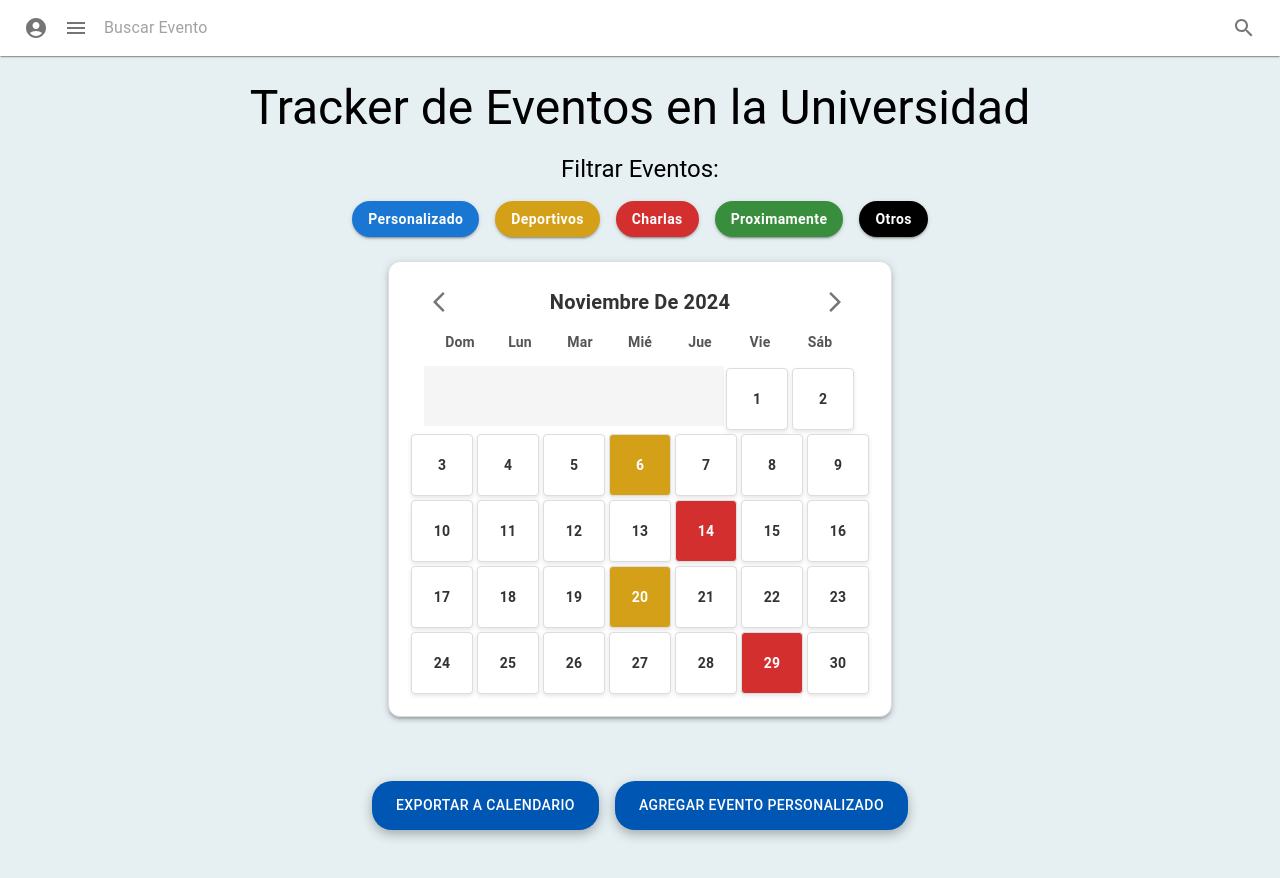
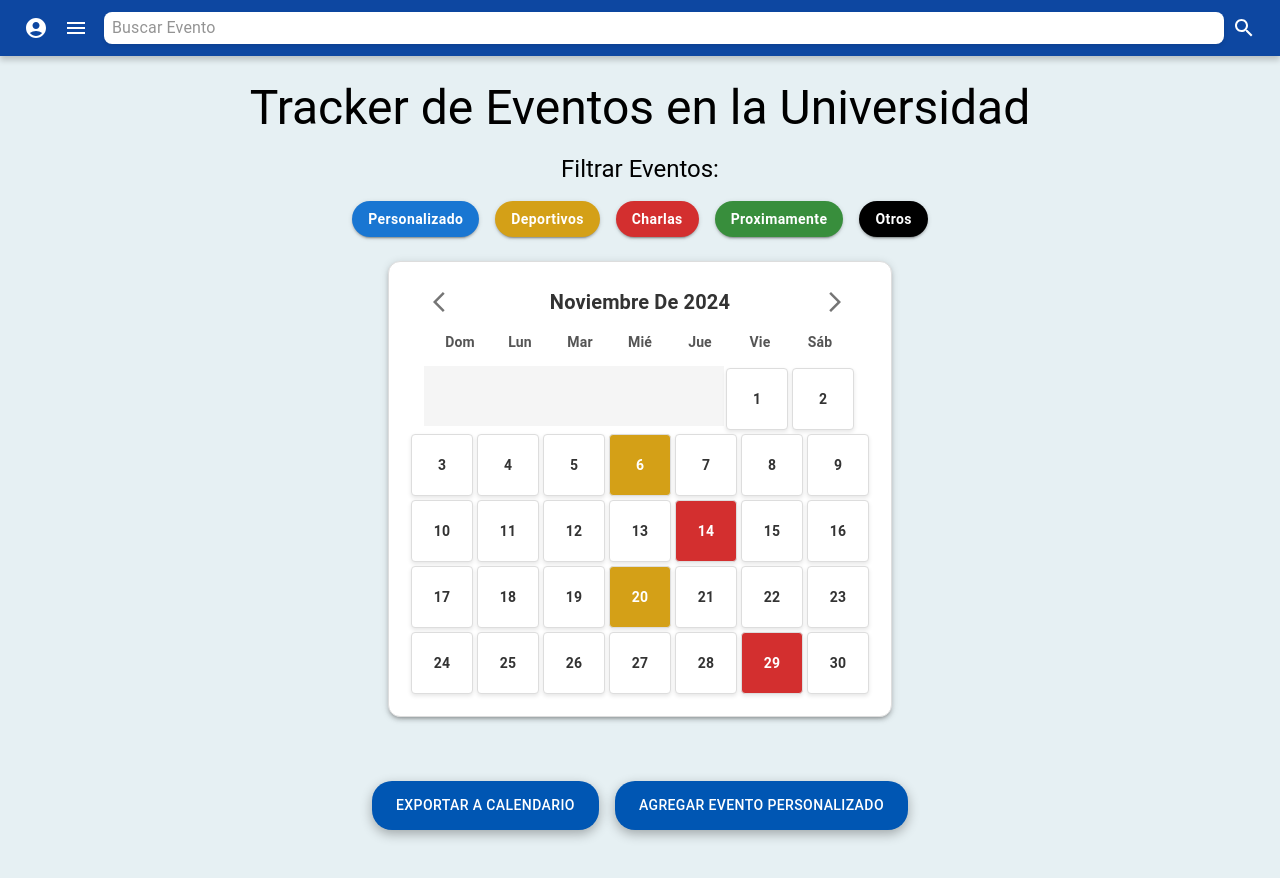
Before and after one commit to Kodamonkey/tracker-universitario, a React (Create React App) app: page / in a window 1280 px wide. Shown: the top 878 px of the page. Built offline with nearby package versions, Linux system fonts and the light colour scheme.

Commit message:
Agrega funcionalidad a la navbar para buscar eventos.

```diff
--- a/src/App.js
+++ b/src/App.js
@@ -97,7 +97,7 @@ function App() {
 
   return (
     <Router>
-      <Navbar />
+      <Navbar eventos={eventos} />
       <Routes>
         {/* Ruta principal con el calendario */}
         <Route
--- a/src/components/Navbar.jsx
+++ b/src/components/Navbar.jsx
@@ -1,49 +1,163 @@
-import React from "react";
+import React, { useState } from "react";
 import MenuIcon from "@mui/icons-material/Menu";
 import SearchIcon from "@mui/icons-material/Search";
 import AccountCircleIcon from "@mui/icons-material/AccountCircle";
-import { InputBase, IconButton, Paper } from "@mui/material";
+import { InputBase, IconButton, Paper, List, ListItem, ListItemText, Box, Typography } from "@mui/material";
+import { useNavigate } from "react-router-dom";
 
-const Navbar = () => {
+const Navbar = ({ eventos }) => {
+  const [query, setQuery] = useState("");
+  const [filteredEvents, setFilteredEvents] = useState([]); // Estado para eventos filtrados
+  const navigate = useNavigate();
+
+  const handleSearchChange = (e) => {
+    const value = e.target.value;
+    setQuery(value);
+
+    // Actualiza la lista de resultados en tiempo real
+    if (value.trim() !== "") {
+      const matches = Object.keys(eventos).filter((key) =>
+        eventos[key].name.toLowerCase().includes(value.toLowerCase())
+      );
+      setFilteredEvents(matches);
+    } else {
+      setFilteredEvents([]); // Limpia la lista si no hay texto
+    }
+  };
+
+  const handleEventClick = (eventKey) => {
+    navigate(`/evento/${eventKey}`); // Navega al detalle del evento
+    setQuery(""); // Limpia el buscador
+    setFilteredEvents([]); // Limpia la lista de resultados
+  };
+
+  // Mapear colores exactos del calendario con transparencia ajustada
+  const getEventBackgroundColor = (type) => {
+    switch (type) {
+      case "Deportivos":
+        return "rgba(255, 235, 59, 0.9)"; // Amarillo más intenso
+      case "Charlas":
+        return "rgba(244, 67, 54, 0.9)"; // Rojo más intenso
+      case "Proximamente":
+        return "rgba(33, 150, 243, 0.9)"; // Azul más intenso
+      case "Personalizado":
+        return "rgba(108, 99, 255, 0.9)"; // Morado más intenso
+      default:
+        return "rgba(156, 39, 176, 0.9)"; // Púrpura más intenso
+    }
+  };
+
   return (
+    <div>
+      {/* Barra de Navegación */}
       <Paper
-      component="form"
+        component="div"
         sx={{
           position: "fixed",
           top: 0,
           left: 0,
-        right: 0, // Esto asegura que ocupe todo el ancho
+          right: 0,
           display: "flex",
           alignItems: "center",
-        justifyContent: "space-between", // Distribuye elementos en extremos
-        padding: "8px 16px", // Ajuste de padding para margen interno
-        backgroundColor: "#ffffff", // Color de fondo violeta claro
+          justifyContent: "space-between",
+          padding: "8px 16px",
+          backgroundColor: "#0d47a1", // Azul más fuerte
           zIndex: 1000,
-        borderRadius: 0, // Sin borde redondeado para que se vea como una barra completa
+          borderRadius: 0,
+          boxShadow: "0px 4px 6px rgba(0, 0, 0, 0.2)",
         }}
       >
-      {/* Ícono de inicio de sesión en la esquina izquierda */}
-      <IconButton sx={{ padding: "8px" }} aria-label="login">
+        <IconButton sx={{ padding: "8px", color: "#ffffff" }} aria-label="login">
           <AccountCircleIcon />
         </IconButton>
-
-      {/* Ícono de menú en la izquierda, cerca del ícono de inicio de sesión */}
-      <IconButton sx={{ padding: "8px" }} aria-label="menu">
+        <IconButton sx={{ padding: "8px", color: "#ffffff" }} aria-label="menu">
           <MenuIcon />
         </IconButton>
-
-      {/* Barra de búsqueda en el centro */}
         <InputBase
-        sx={{ ml: 1, flex: 1 }}
+          sx={{
+            ml: 1,
+            flex: 1,
+            backgroundColor: "#ffffff",
+            borderRadius: "8px",
+            padding: "0 8px",
+            color: "#000000",
+            boxShadow: "0px 2px 4px rgba(0, 0, 0, 0.1)",
+          }}
           placeholder="Buscar Evento"
           inputProps={{ "aria-label": "search" }}
+          value={query}
+          onChange={handleSearchChange} // Actualiza los resultados dinámicamente
         />
-
-      {/* Ícono de búsqueda en la derecha */}
-      <IconButton type="submit" sx={{ padding: "8px" }} aria-label="search">
+        <IconButton type="button" sx={{ padding: "8px", color: "#ffffff" }} aria-label="search">
           <SearchIcon />
         </IconButton>
       </Paper>
+
+      {/* Lista de Resultados */}
+      {filteredEvents.length > 0 && (
+        <Box
+          sx={{
+            position: "fixed",
+            top: 56, // Justo debajo del navbar
+            left: "0", // Alineado al extremo izquierdo
+            width: "300px", // Ancho más compacto
+            backgroundColor: "#ffffff",
+            zIndex: 999,
+            maxHeight: "400px", // Maneja el scroll si hay muchos resultados
+            overflowY: "auto",
+            boxShadow: "4px 4px 8px rgba(0, 0, 0, 0.2)",
+            borderRadius: "0 8px 8px 0", // Bordes redondeados solo a la derecha
+            padding: "8px",
+          }}
+        >
+          <Typography variant="h6" sx={{ color: "#0d47a1", marginBottom: "8px" }}>
+            Resultados:
+          </Typography>
+          <List>
+            {filteredEvents.map((eventKey) => {
+              const event = eventos[eventKey];
+              return (
+                <React.Fragment key={eventKey}>
+                  <ListItem
+                    button
+                    onClick={() => handleEventClick(eventKey)}
+                    sx={{
+                      backgroundColor: getEventBackgroundColor(event.type), // Fondo según el tipo
+                      padding: "8px",
+                      borderRadius: "4px",
+                      marginBottom: "8px",
+                      boxShadow: "0px 2px 6px rgba(0, 0, 0, 0.1)",
+                      mixBlendMode: "multiply", // Ajusta el color para parecer más sólido
+                      transition: "transform 0.2s ease-in-out",
+                      "&:hover": {
+                        transform: "scale(1.02)",
+                        boxShadow: "0px 4px 8px rgba(0, 0, 0, 0.2)",
+                      },
+                    }}
+                  >
+                    <ListItemText
+                      primary={
+                        <Typography
+                          variant="subtitle1"
+                          sx={{ fontWeight: "bold", color: "#000000" }}
+                        >
+                          {event.name}
+                        </Typography>
+                      }
+                      secondary={
+                        <Typography variant="body2" sx={{ color: "#666666" }}>
+                          {event.date}
+                        </Typography>
+                      }
+                    />
+                  </ListItem>
+                </React.Fragment>
+              );
+            })}
+          </List>
+        </Box>
+      )}
+    </div>
   );
 };
 
```
Lines whose indentation alone changed are shown as unchanged.
